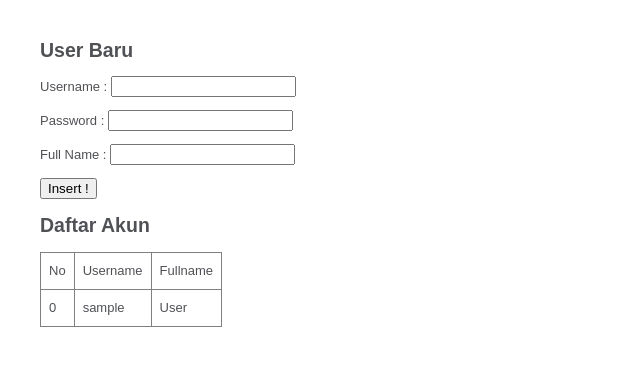
After one commit to maspanji/kemut, a CodeIgniter app: page /kemut/index.php/user in a window 1280 px wide. The commit adds this page. Shown: the top 366 px of the page, without its empty margins (0-640 px from the left). Run offline with CodeIgniter, Linux system fonts and the light colour scheme; tables that the repository leaves empty or names only in its code hold one stand-in row (values such as "Sample post").

Commit message:
commit untuk user insert dan view

```diff
--- /dev/null
+++ b/application/controllers/User.php
@@ -0,0 +1,22 @@
+<?php
+
+defined('BASEPATH') OR exit('No direct script access allowed');
+
+class User extends CI_Controller {
+
+    public function __construct(){
+        parent::__construct();
+        $this->load->model("user_model");
+    }
+
+    public function index(){
+        $this->load->view("proto/head");
+        $data['all_user'] = $this->user_model->get_all_user();
+        $this->load->view("kelola_user",$data);
+        $this->load->view("proto/foot");
+    }
+
+    public function insert_user_baru(){
+        $this->user_model->insert_user_baru();
+    }
+}
--- a/application/models/Akun_model.php
+++ b/application/models/Akun_model.php
@@ -1,10 +1,6 @@
 <?php
 
 class Akun_model extends CI_Model {
-
-        public $idAkun;
-        public $namaAkun;
-        public $tipe;
 
         public function get_all_akun()
         {
--- /dev/null
+++ b/application/models/User_model.php
@@ -0,0 +1,20 @@
+<?php
+
+class User_model extends CI_Model {
+
+    public function insert_user_baru()
+    {
+        $username = $this->input->post("username");
+        $password = $this->input->post("password");
+        $fullname = $this->input->post("fullname");
+        $q = "INSERT INTO user(username,password,fullname) VALUES(?,?,?)";
+        $this->db->query($q, array($username, $password, $fullname));
+    }
+
+    public function get_all_user()
+    {
+        $query = $this->db->get('user');
+        return $query->result();
+    }
+
+}
--- a/application/views/dashboard.php
+++ b/application/views/dashboard.php
@@ -1,10 +1,12 @@
-
 <div id="container">
     <h1>Selamat Datang di Dashboard!</h1>
 
     <div id="body">
         <ul>
-                <li><a href="<?php echo site_url();?>/akun">Kelola Akun</a></li>
+            <li><a href="<?php echo site_url(); ?>/akun">Kelola Akun</a></li>
+        </ul>
+        <ul>
+            <li><a href="<?php echo site_url(); ?>/user">Kelola User</a></li>
         </ul>
     </div>
 </div>
--- /dev/null
+++ b/application/views/kelola_user.php
@@ -0,0 +1,28 @@
+<h2>User Baru</h2>
+<form method="POST" action="<?php echo site_url() ?>/user/insert_user_baru" >
+    <p>Username : <input type="text" name="username" required="true"> </p>
+    <p>Password : <input type="password" name="password" required="true"></p>
+    <p>Full Name : <input type="text" name="fullname" required="true"></p>
+    <input type="submit" value="Insert !" />
+</form>
+
+<h2>Daftar Akun</h2>
+<table border="1" padding="0" >
+    <thead>
+        <tr>
+            <td>No</td>
+            <td>Username</td>
+            <td>Fullname</td>
+        </tr>
+    </thead>
+    <?php
+    $num = 0;
+    foreach ($all_user as $user) {
+    ?>
+        <tr>
+            <td><?php echo $num++; ?></td>
+            <td><?php echo $user->username ?></td>
+            <td><?php echo $user->fullname ?></td>
+        </tr>
+    <?php } ?>
+</table>
```
Also changed, not shown: application/controllers/Akun.php (+5 -2 lines). Lines whose indentation alone changed are shown as unchanged.
